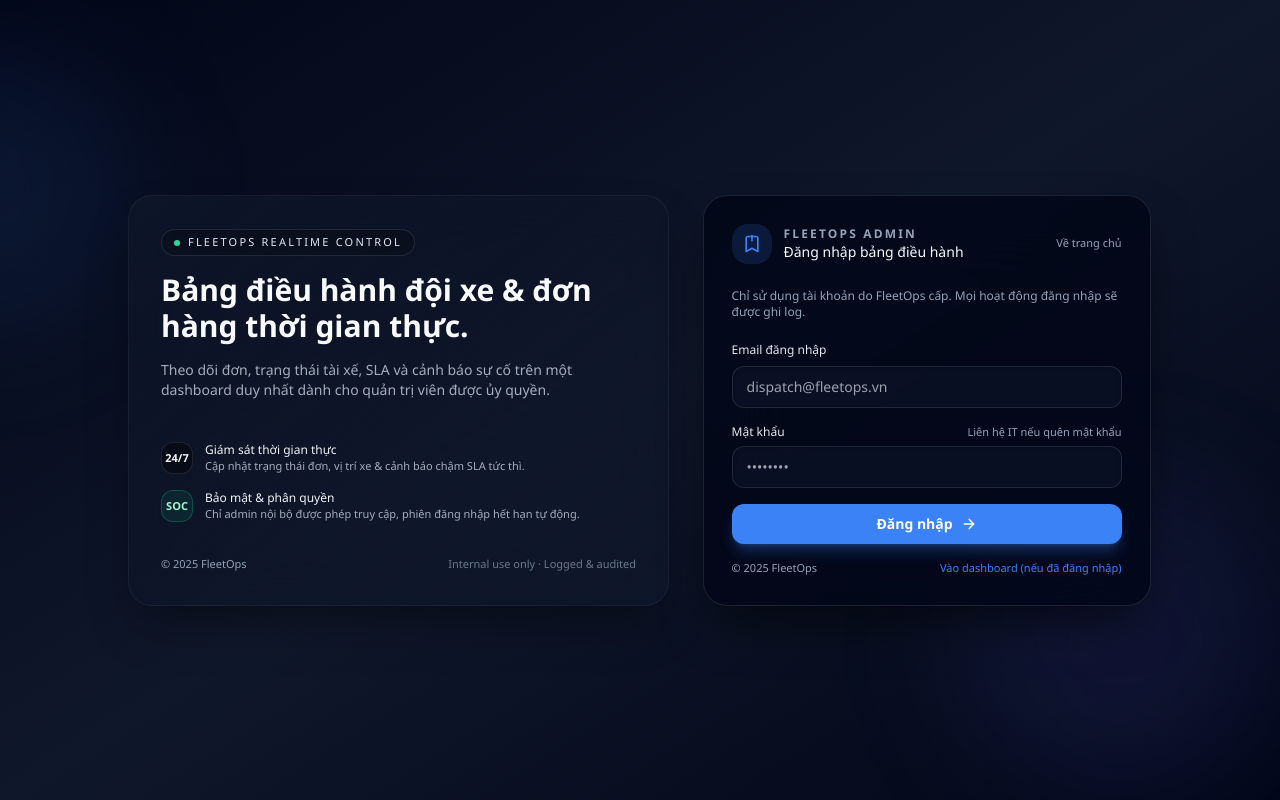
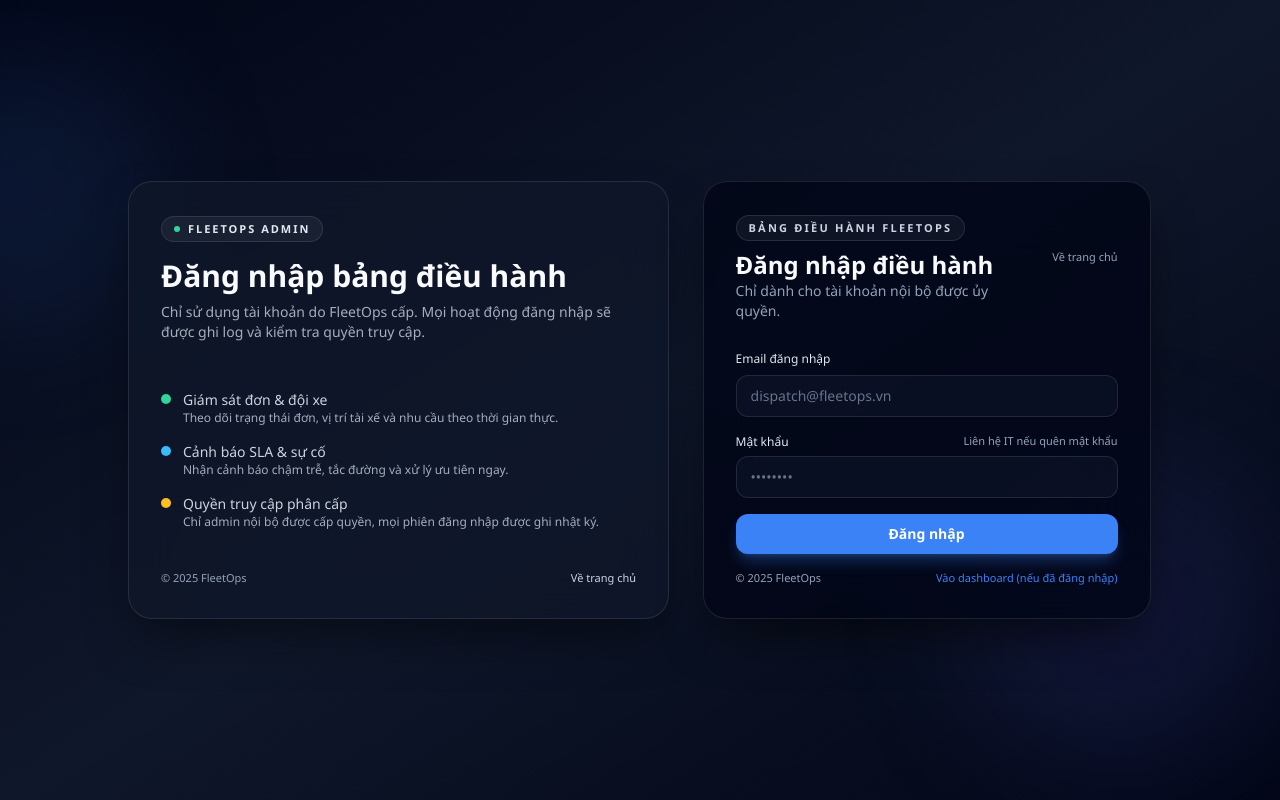
Before and after one commit to reddog-dev01/BOOKING-APPS, a Next.js app in the folder apps/admin/: page /admin/login in a window 1280 px wide. Built offline with nearby package versions, Linux system fonts and the light colour scheme.

Commit message:
Refine admin login experience

```diff
--- a/apps/admin/src/app/admin/login/page.tsx
+++ b/apps/admin/src/app/admin/login/page.tsx
@@ -18,12 +18,10 @@ async function authenticate(formData: FormData) {
   const password = formData.get("password")?.toString().trim() ?? "";
   const redirectTo = formData.get("redirectTo")?.toString() || "/admin";
 
-  // Guard against empty submissions to avoid empty-session cookies.
   if (!email || !password) {
     redirect(`/admin/login?error=missing&redirectTo=${encodeURIComponent(redirectTo)}`);
   }
 
-  // Validate against env-driven credentials to avoid hardcoded secrets.
   const adminEmail = process.env.ADMIN_EMAIL;
   const adminPassword = process.env.ADMIN_PASSWORD;
 
@@ -37,13 +35,12 @@ async function authenticate(formData: FormData) {
     redirect(`/admin/login?error=invalid&redirectTo=${encodeURIComponent(redirectTo)}`);
   }
 
-  // Issue a short-lived, path-scoped, HttpOnly session flag for admin routes only.
   const cookieStore = await cookies();
 
   cookieStore.set(AUTH_COOKIE, "true", {
     httpOnly: true,
     sameSite: "lax",
-    secure: true,
+    secure: process.env.NODE_ENV === "production",
     path: "/admin",
     maxAge: EIGHT_HOURS_IN_SECONDS,
   });
@@ -56,7 +53,6 @@ export default async function LoginPage({
 }: {
   searchParams?: Promise<SearchParams>;
 }) {
-  // Await the dynamic search params to satisfy Next.js requirements for async route data.
   const resolvedSearchParams = await searchParams;
   const redirectTo = resolvedSearchParams?.redirectTo || "/admin";
   const errorType = resolvedSearchParams?.error;
@@ -65,100 +61,91 @@ export default async function LoginPage({
   if (errorType === "missing") {
     errorMessage = "Vui lòng nhập đầy đủ email và mật khẩu.";
   } else if (errorType === "invalid") {
-    errorMessage = "Thông tin đăng nhập không chính xác.";
+    errorMessage = "Email hoặc mật khẩu không chính xác.";
   }
 
   return (
-    <div className="relative flex min-h-screen items-center justify-center overflow-hidden bg-gradient-to-br from-slate-950 via-slate-900 to-slate-950 px-4 py-10">
-      {/* Soft glows for depth without external assets. */}
+    <div className="relative flex min-h-screen items-center justify-center overflow-hidden bg-gradient-to-br from-slate-950 via-slate-900 to-slate-950 px-4 py-12">
       <div className="pointer-events-none absolute inset-0">
-        <div className="absolute -left-40 top-10 h-72 w-72 rounded-full bg-accent/10 blur-3xl" />
-        <div className="absolute bottom-0 right-0 h-80 w-80 rounded-full bg-indigo-500/10 blur-3xl" />
+        <div className="absolute -left-32 top-10 h-72 w-72 rounded-full bg-accent/10 blur-3xl" />
+        <div className="absolute bottom-6 right-0 h-80 w-80 rounded-full bg-indigo-500/10 blur-3xl" />
       </div>
 
       <div className="relative z-10 grid w-full max-w-5xl gap-8 md:grid-cols-[1.2fr,1fr]">
-        {/* Left narrative column for context and trust signals. */}
-        <div className="hidden flex-col justify-between rounded-3xl border border-white/5 bg-gradient-to-br from-slate-900/80 via-slate-900/40 to-slate-900/80 p-8 shadow-2xl shadow-black/40 backdrop-blur-xl md:flex">
+        <div className="hidden flex-col justify-between rounded-3xl border border-white/10 bg-slate-900/80 p-8 shadow-2xl shadow-black/50 backdrop-blur-xl md:flex">
           <div className="space-y-4">
-            <div className="inline-flex items-center gap-2 rounded-full border border-white/10 bg-black/20 px-3 py-1 text-[11px] font-medium uppercase tracking-[0.2em] text-slate-200">
+            <div className="inline-flex items-center gap-2 rounded-full border border-white/10 bg-white/5 px-3 py-1 text-[11px] font-semibold uppercase tracking-[0.18em] text-slate-200">
               <span className="h-1.5 w-1.5 rounded-full bg-emerald-400" />
-              FleetOps Realtime Control
+              FLEETOPS ADMIN
             </div>
-            <h1 className="text-3xl font-semibold text-slate-50">Bảng điều hành đội xe & đơn hàng thời gian thực.</h1>
+            <div className="space-y-2">
+              <h1 className="text-3xl font-semibold text-slate-50">Đăng nhập bảng điều hành</h1>
               <p className="text-sm text-slate-300/80">
-              Theo dõi đơn, trạng thái tài xế, SLA và cảnh báo sự cố trên một dashboard duy nhất dành cho quản trị viên được ủy quyền.
+                Chỉ sử dụng tài khoản do FleetOps cấp. Mọi hoạt động đăng nhập sẽ được ghi log và kiểm tra quyền truy cập.
               </p>
             </div>
+          </div>
 
-          <div className="mt-8 space-y-4 text-xs text-slate-300/80">
-            <div className="flex items-center gap-3">
-              <div className="flex h-8 w-8 items-center justify-center rounded-xl border border-white/10 bg-black/40 text-[11px] font-semibold text-slate-100">
-                24/7
-              </div>
+          <div className="mt-8 space-y-4 text-sm text-slate-200/90">
+            <div className="flex items-start gap-3">
+              <div className="mt-1 h-2.5 w-2.5 rounded-full bg-emerald-400" aria-hidden />
               <div>
-                <p className="font-medium text-slate-100">Giám sát thời gian thực</p>
-                <p className="text-[11px] text-slate-300/80">Cập nhật trạng thái đơn, vị trí xe & cảnh báo chậm SLA tức thì.</p>
+                <p className="font-medium">Giám sát đơn & đội xe</p>
+                <p className="text-xs text-slate-300/80">Theo dõi trạng thái đơn, vị trí tài xế và nhu cầu theo thời gian thực.</p>
               </div>
             </div>
-            <div className="flex items-center gap-3">
-              <div className="flex h-8 w-8 items-center justify-center rounded-xl border border-emerald-500/30 bg-emerald-500/10 text-[11px] font-semibold text-emerald-200">
-                SOC
+            <div className="flex items-start gap-3">
+              <div className="mt-1 h-2.5 w-2.5 rounded-full bg-sky-400" aria-hidden />
+              <div>
+                <p className="font-medium">Cảnh báo SLA & sự cố</p>
+                <p className="text-xs text-slate-300/80">Nhận cảnh báo chậm trễ, tắc đường và xử lý ưu tiên ngay.</p>
               </div>
+            </div>
+            <div className="flex items-start gap-3">
+              <div className="mt-1 h-2.5 w-2.5 rounded-full bg-amber-400" aria-hidden />
               <div>
-                <p className="font-medium text-slate-100">Bảo mật & phân quyền</p>
-                <p className="text-[11px] text-slate-300/80">Chỉ admin nội bộ được phép truy cập, phiên đăng nhập hết hạn tự động.</p>
+                <p className="font-medium">Quyền truy cập phân cấp</p>
+                <p className="text-xs text-slate-300/80">Chỉ admin nội bộ được cấp quyền, mọi phiên đăng nhập được ghi nhật ký.</p>
               </div>
             </div>
           </div>
 
           <div className="mt-6 flex items-center justify-between text-[11px] text-slate-400">
             <span>© {new Date().getFullYear()} FleetOps</span>
-            <span className="opacity-70">Internal use only · Logged & audited</span>
+            <Link href="/" className="font-medium text-slate-300 hover:text-slate-100 hover:underline">
+              Về trang chủ
+            </Link>
           </div>
         </div>
 
-        {/* Right column: interactive login card. */}
         <div className="relative flex items-center justify-center">
-          <div className="w-full max-w-md rounded-3xl border border-white/10 bg-slate-950/80 p-7 shadow-2xl shadow-black/60 backdrop-blur-2xl">
-            <div className="mb-6 flex items-center justify-between">
-              <div className="flex items-center gap-3">
-                <div className="flex h-10 w-10 items-center justify-center rounded-2xl bg-accent/15 text-accent">
-                  <svg
-                    className="h-5 w-5"
-                    viewBox="0 0 24 24"
-                    fill="none"
-                    stroke="currentColor"
-                    strokeWidth="2"
-                    strokeLinecap="round"
-                    strokeLinejoin="round"
-                    aria-hidden
-                  >
-                    <path d="M12 2v6" />
-                    <path d="m19 21-7-4-7 4V5a2 2 0 0 1 2-2h10a2 2 0 0 1 2 2z" />
-                  </svg>
+          <div className="w-full max-w-md rounded-3xl border border-white/10 bg-slate-950/80 p-6 shadow-2xl shadow-black/60 backdrop-blur-2xl md:p-8">
+            <div className="mb-6 space-y-2">
+              <div className="inline-flex items-center gap-2 rounded-full border border-white/10 bg-white/5 px-3 py-1 text-[11px] font-semibold uppercase tracking-[0.2em] text-slate-300">
+                Bảng điều hành FleetOps
               </div>
+              <div className="flex items-start justify-between gap-4">
                 <div>
-                  <p className="text-xs font-semibold uppercase tracking-[0.18em] text-slate-400">FleetOps Admin</p>
-                  <p className="text-sm font-medium text-slate-50">Đăng nhập bảng điều hành</p>
+                  <h2 className="text-2xl font-semibold text-slate-50">Đăng nhập điều hành</h2>
+                  <p className="text-sm text-slate-400">Chỉ dành cho tài khoản nội bộ được ủy quyền.</p>
                 </div>
-              </div>
-
                 <Link href="/" className="text-[11px] font-medium text-slate-400 hover:text-slate-200 hover:underline">
                   Về trang chủ
                 </Link>
               </div>
-
-            <p className="mb-4 text-xs text-slate-400">
-              Chỉ sử dụng tài khoản do FleetOps cấp. Mọi hoạt động đăng nhập sẽ được ghi log.
-            </p>
+            </div>
 
             {errorMessage ? (
-              <p className="mb-4 rounded-2xl border border-rose-500/40 bg-rose-500/10 px-4 py-2 text-xs text-rose-100">
-                {errorMessage}
-              </p>
+              <div
+                className="mb-4 flex items-start gap-2 rounded-xl border border-rose-500/40 bg-rose-500/10 px-3 py-2 text-xs text-rose-100"
+                aria-live="polite"
+              >
+                <span className="mt-1 inline-flex h-2.5 w-2.5 rounded-full bg-rose-300" aria-hidden />
+                <p>{errorMessage}</p>
+              </div>
             ) : null}
 
-            <form action={authenticate} className="space-y-4">
+            <form action={authenticate} method="post" className="space-y-4">
               <input type="hidden" name="redirectTo" value={redirectTo} />
 
               <div className="space-y-1.5">
@@ -172,7 +159,7 @@ export default async function LoginPage({
                   autoComplete="email"
                   required
                   placeholder="dispatch@fleetops.vn"
-                  className="w-full rounded-xl border border-white/10 bg-slate-900/60 px-3.5 py-2.5 text-sm text-slate-50 shadow-inner outline-none ring-0 transition focus:border-accent focus:ring-2 focus:ring-accent/40"
+                  className="w-full rounded-xl border border-white/10 bg-slate-900/60 px-3.5 py-2.5 text-sm text-slate-50 shadow-sm outline-none transition focus:border-accent focus:ring-2 focus:ring-accent/40 placeholder:text-slate-500"
                 />
               </div>
 
@@ -190,28 +177,15 @@ export default async function LoginPage({
                   autoComplete="current-password"
                   required
                   placeholder="••••••••"
-                  className="w-full rounded-xl border border-white/10 bg-slate-900/60 px-3.5 py-2.5 text-sm text-slate-50 shadow-inner outline-none ring-0 transition focus:border-accent focus:ring-2 focus:ring-accent/40"
+                  className="w-full rounded-xl border border-white/10 bg-slate-900/60 px-3.5 py-2.5 text-sm text-slate-50 shadow-sm outline-none transition focus:border-accent focus:ring-2 focus:ring-accent/40 placeholder:text-slate-500"
                 />
               </div>
 
               <button
                 type="submit"
-                className="flex w-full items-center justify-center gap-2 rounded-xl bg-accent px-4 py-2.5 text-sm font-semibold text-accent-foreground shadow-lg shadow-accent/30 transition hover:translate-y-[0.5px] hover:brightness-105 active:translate-y-[1px]"
+                className="w-full rounded-xl bg-accent px-4 py-2.5 text-sm font-semibold text-accent-foreground shadow-lg shadow-accent/30 transition hover:bg-accent/90 focus-visible:outline-none focus-visible:ring-2 focus-visible:ring-accent/60"
               >
                 Đăng nhập
-                <svg
-                  className="h-4 w-4"
-                  viewBox="0 0 24 24"
-                  fill="none"
-                  stroke="currentColor"
-                  strokeWidth="2"
-                  strokeLinecap="round"
-                  strokeLinejoin="round"
-                  aria-hidden
-                >
-                  <path d="M5 12h14" />
-                  <path d="m12 5 7 7-7 7" />
-                </svg>
               </button>
             </form>
 
```
Lines whose indentation alone changed are shown as unchanged.
